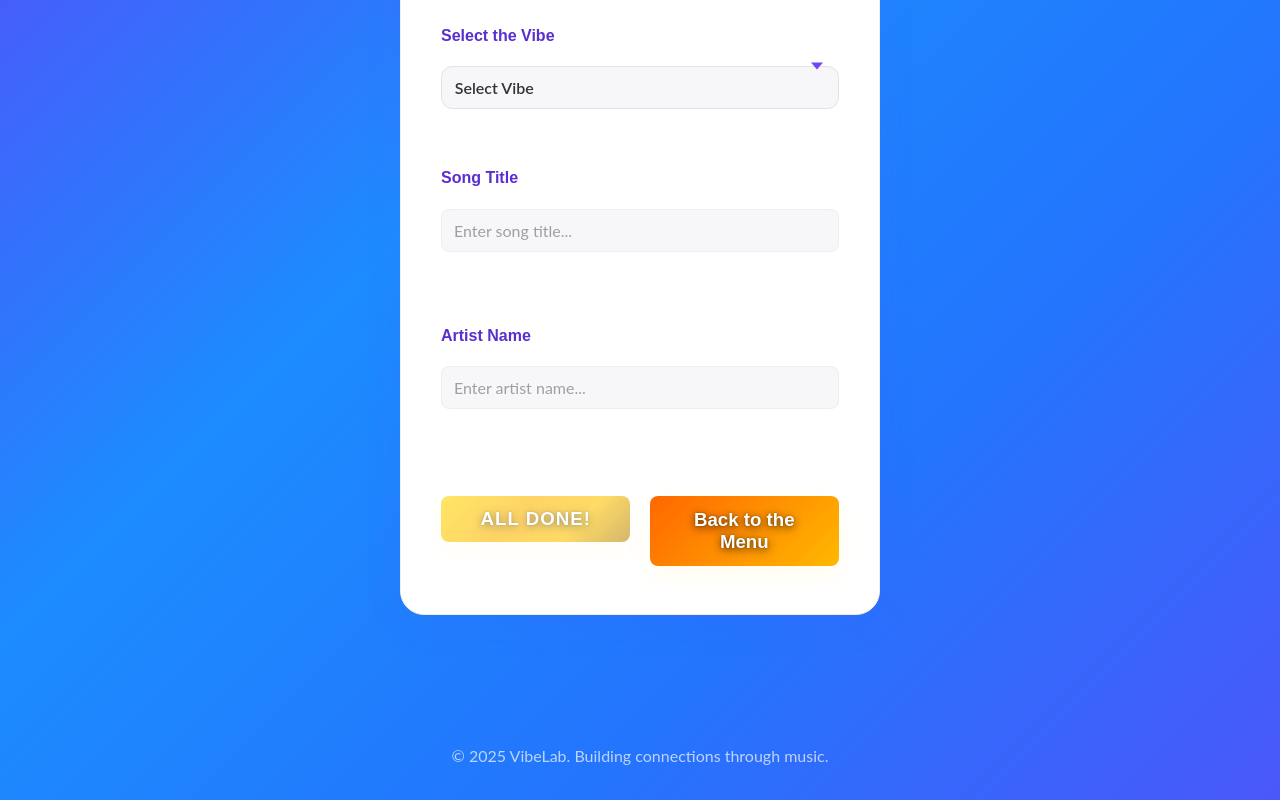
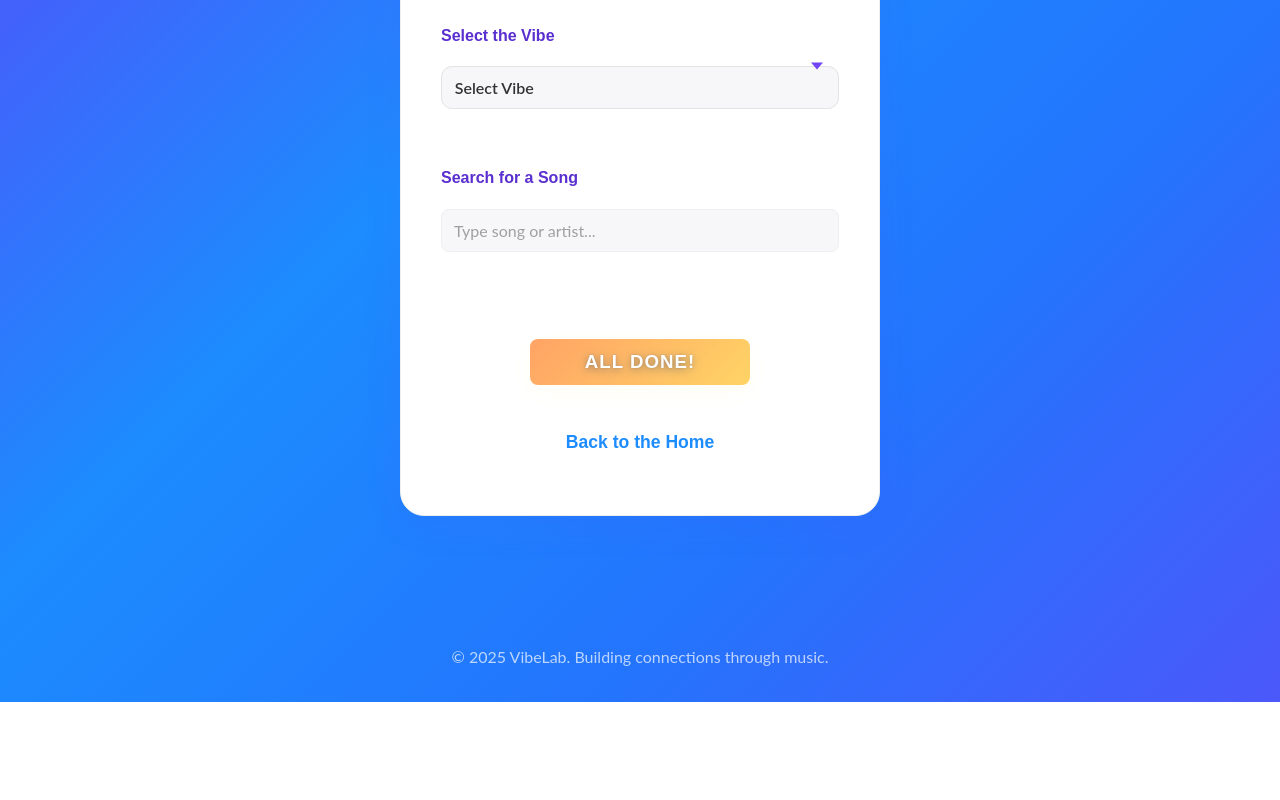
Before and after one commit to SheCodesAus/jurassic-spark_frontend, a React (Vite) app in the folder jurassic-spark_frontend/: page /playlists in a window 1280 px wide. Shown: the part 902-1702 px from the top of the page. After the commit the page ends 1604 px from the top, so only its background shows below. Built offline with nearby package versions, Linux system fonts and the light colour scheme.

Commit message:
Search Bar with Mock songs for Mentor meeting

```diff
--- a/jurassic-spark_frontend/src/components/CreatePlaylistForm.css
+++ b/jurassic-spark_frontend/src/components/CreatePlaylistForm.css
@@ -167,6 +167,72 @@
     color: #333;
     font-size: 1rem;
 }
+/* Search bar dropdown styles */
+.search-bar-group {
+    position: relative;
+}
+
+.search-dropdown {
+    position: absolute;
+    left: 0;
+    right: 0;
+    top: 100%;
+    z-index: 10;
+    background: #fff;
+    border: 1px solid #e3e3e3;
+    border-radius: 0.7rem;
+    box-shadow: 0 4px 16px rgba(114, 69, 246, 0.08);
+    margin-top: 0.2rem;
+    padding: 0.2rem 0;
+    list-style: none;
+    max-height: 180px;
+    overflow-y: auto;
+}
+
+.search-dropdown-item {
+    padding: 0.7rem 1rem;
+    cursor: pointer;
+    display: flex;
+    justify-content: space-between;
+    align-items: center;
+    font-size: 1rem;
+    color: #333;
+    transition: background 0.15s;
+}
+
+.search-dropdown-item:hover {
+    background: #f7f7fa;
+}
+
+.song-title {
+    font-weight: 600;
+}
+
+.song-artist {
+    font-size: 0.95em;
+    color: #7245F6;
+    margin-left: 0.5em;
+
+}
+.back-home-link {
+    display: block;
+    margin: 0.5rem auto 0 auto;
+    text-align: center;
+    font-family: var(--font-heading, inherit);
+    font-size: 1.1rem;
+    font-weight: 600;
+    color: var(--color-logo-vivid-blue, #1c8cfe);
+    text-decoration: none;
+    border-radius: 8px;
+    padding: 0.7rem 0;
+    transition: color 0.2s, background 0.2s;
+}
+
+.back-home-link:hover {
+    color: #fff;
+    background: #FF6700;
+    text-decoration: underline;
+}
 
 /* Responsive adjustments for desktop */
 @media (min-width: 600px) {
@@ -184,6 +250,8 @@
     .button-group {
         flex-direction: row;
         gap: 1.2rem;
+        align-items: center;
+        justify-content: center;
     }
     .btn,
     .login-btn {
--- a/jurassic-spark_frontend/src/components/CreatePlaylistForm.jsx
+++ b/jurassic-spark_frontend/src/components/CreatePlaylistForm.jsx
@@ -1,16 +1,57 @@
 import React from "react";
+import { Link } from "react-router-dom";
 import vibelabLogo from "../assets/VibeLab.png";
 import "./CreatePlaylistForm.css";
 
 const vibes = ["Country", "Latin", "Pop", "R&B", "Rock", "Techno"];
 
+// Mock songs for dropdown results
+const MOCK_SONGS = [
+  { title: "Blinding Lights", artist: "The Weeknd" },
+  { title: "Shape of You", artist: "Ed Sheeran" },
+  { title: "Levitating", artist: "Dua Lipa" },
+  { title: "Peaches", artist: "Justin Bieber" },
+  { title: "Stay", artist: "The Kid LAROI" },
+];
+
 const CreatePlaylistForm = () => {
   const [playlistName, setPlaylistName] = React.useState("");
   const [playlistDesc, setPlaylistDesc] = React.useState("");
   const [vibe, setVibe] = React.useState("");
-  const [songTitle, setSongTitle] = React.useState("");
-  const [artistName, setArtistName] = React.useState("");
+  const [selectedSong, setSelectedSong] = React.useState(null);
   const [submitted, setSubmitted] = React.useState(false);
+
+  // Search state
+  const [searchTerm, setSearchTerm] = React.useState("");
+  const [searchResults, setSearchResults] = React.useState([]);
+  const [showDropdown, setShowDropdown] = React.useState(false);
+
+  // Mock search function
+  const handleSearch = (e) => {
+    const value = e.target.value;
+    setSearchTerm(value);
+    if (value.trim().length > 0) {
+      // Filter mock songs by title or artist
+      const results = MOCK_SONGS.filter(
+        (song) =>
+          song.title.toLowerCase().includes(value.toLowerCase()) ||
+          song.artist.toLowerCase().includes(value.toLowerCase())
+      );
+      setSearchResults(results);
+      setShowDropdown(true);
+    } else {
+      setSearchResults([]);
+      setShowDropdown(false);
+    }
+  };
+
+  // Select a song from dropdown
+  const handleSelectSong = (song) => {
+    setSelectedSong(song);
+    setSearchTerm(`${song.title} by ${song.artist}`);
+    setSearchResults([]);
+    setShowDropdown(false);
+  };
 
   const handleSubmit = (e) => {
     e.preventDefault();
@@ -21,8 +62,10 @@ const CreatePlaylistForm = () => {
     setPlaylistName("");
     setPlaylistDesc("");
     setVibe("");
-    setSongTitle("");
-    setArtistName("");
+    setSelectedSong(null);
+    setSearchTerm("");
+    setSearchResults([]);
+    setShowDropdown(false);
     setSubmitted(false);
   };
 
@@ -69,54 +112,60 @@ const CreatePlaylistForm = () => {
           </select>
           <span className="custom-arrow"></span>
         </div>
-        <div className="form-group">
-          <label htmlFor="songTitle">Song Title</label>
+        {/* Search bar for song */}
+        <div className="form-group search-bar-group">
+          <label htmlFor="searchSong">Search for a Song</label>
           <input
             type="text"
-            id="songTitle"
-            value={songTitle}
-            onChange={(e) => setSongTitle(e.target.value)}
-            placeholder="Enter song title..."
+            id="searchSong"
+            value={searchTerm}
+            onChange={handleSearch}
+            placeholder="Type song or artist..."
+            autoComplete="off"
           />
-        </div>
-        <div className="form-group">
-          <label htmlFor="artistName">Artist Name</label>
-          <input
-            type="text"
-            id="artistName"
-            value={artistName}
-            onChange={(e) => setArtistName(e.target.value)}
-            placeholder="Enter artist name..."
-          />
+          {/* Dropdown results */}
+          {showDropdown && searchResults.length > 0 && (
+            <ul className="search-dropdown">
+              {searchResults.map((song, idx) => (
+                <li
+                  key={idx}
+                  onClick={() => handleSelectSong(song)}
+                  className="search-dropdown-item"
+                >
+                  <span className="song-title">{song.title}</span>
+                  <span className="song-artist">by {song.artist}</span>
+                </li>
+              ))}
+            </ul>
+          )}
         </div>
         <div className="button-group">
           <button
             type="submit"
-            className="btn btn-primary login-btn mb-3"
+            className="btn btn-orange login-btn mb-3"
             disabled={
               !playlistName.trim() ||
               !vibe.trim() ||
-              (!songTitle.trim() && !artistName.trim())
+              !selectedSong
             }
           >
             All Done!
           </button>
-          <button
-            type="button"
-            className="btn btn-orange"
-            onClick={handleClear}
-          >
-            Back to the Menu
-          </button>
         </div>
       </form>
+      <Link to="/" className="back-home-link">Back to the Home</Link>
       {submitted && (
         <div className="playlist-summary" style={{marginTop: "2rem", background: "#f9f9f9", padding: "1rem", borderRadius: "0.5rem"}}>
           <h2>Playlist Summary</h2>
           <p><strong>Name:</strong> {playlistName}</p>
           <p><strong>Description:</strong> {playlistDesc}</p>
           <p><strong>Vibe:</strong> {vibe}</p>
-          <p><strong>Song:</strong> {songTitle} {artistName && <>by {artistName}</>}</p>
+          <p>
+            <strong>Song:</strong>{" "}
+            {selectedSong
+              ? `${selectedSong.title} by ${selectedSong.artist}`
+              : "None"}
+          </p>
         </div>
       )}
     </div>
--- a/jurassic-spark_frontend/src/components/LoginForm.css
+++ b/jurassic-spark_frontend/src/components/LoginForm.css
@@ -118,7 +118,7 @@
     letter-spacing: 1px;
     cursor: pointer;
     box-sizing: border-box;
-    box-shadow: 0 10px 8px rgba(255, 221, 0, 0.2);
+    justify-content: center;
 }
 
 .login-btn:hover {
```
